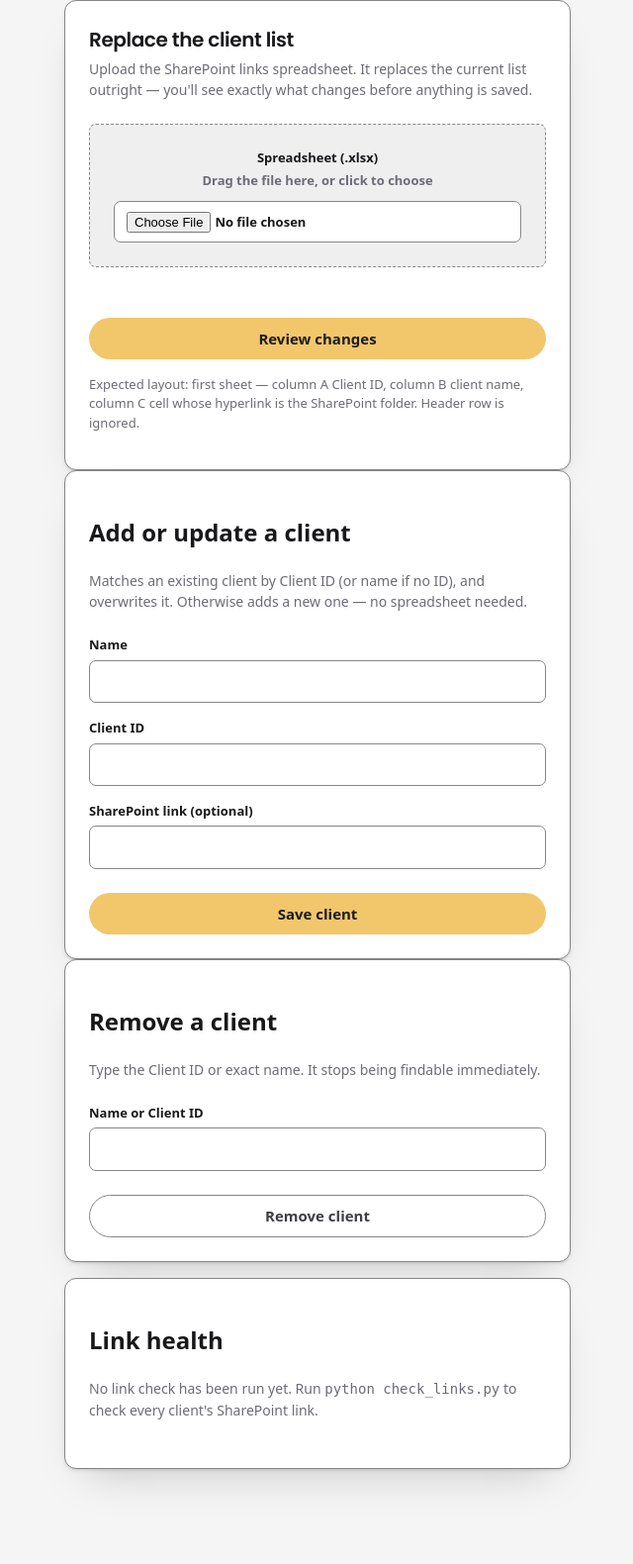
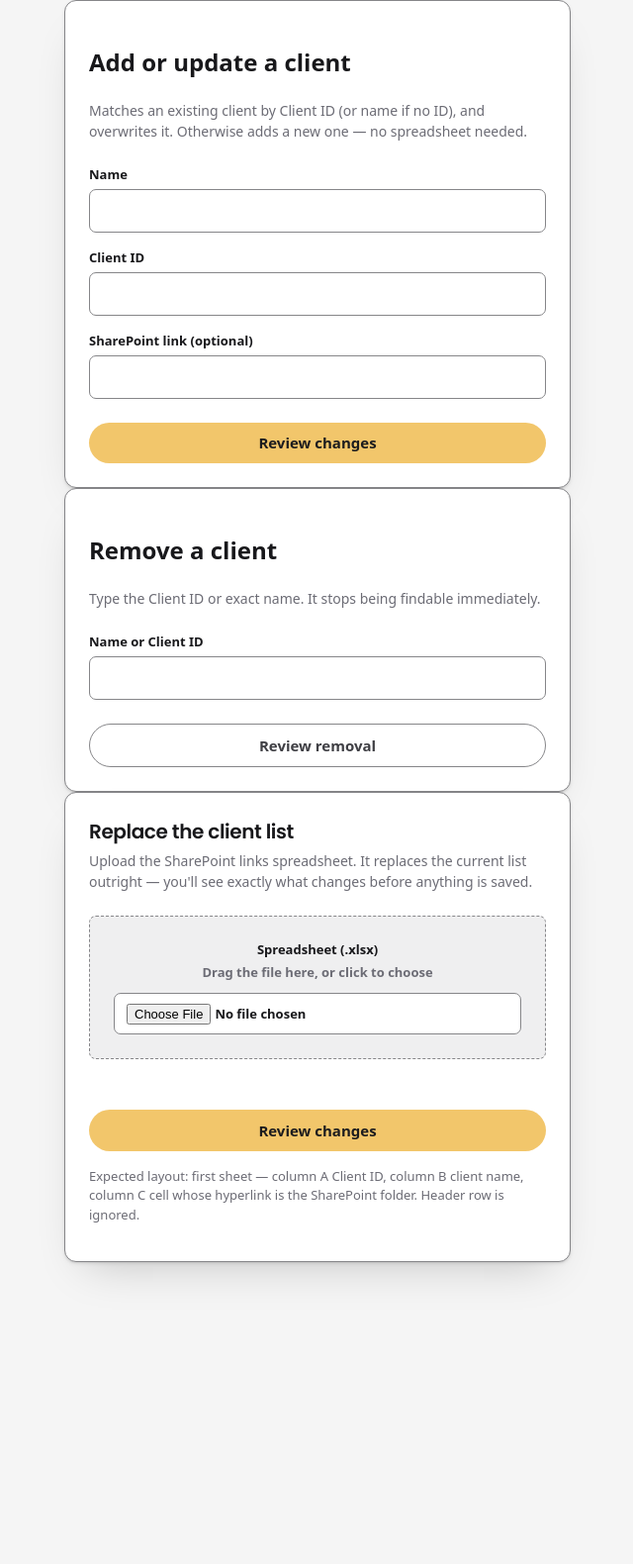
Before and after one commit to Ansh-BS/Client-Sharepoint-Search, a Flask app: page /admin in a window 1280 px wide. Shown: the part 50-1630 px from the top of the page at 99% size, without its empty margins (319-959 px from the left). After the commit the page ends 1342 px from the top, so only its background shows below. Run offline with Flask 3, Linux system fonts and the light colour scheme; the visitor is signed in with stand-in values (Sample User, id 1); parts of the project's set-up code (start-up, migrations or seed data) failed here and were passed over.

Commit message:
feat: drop link-health panel, reorder admin cards, preview before add/remove
Add-or-update and Remove-a-client now match the spreadsheet-replace flow:
a confirm step shows what will change before anything is saved. Card
order becomes Add/update -> Remove -> Replace list, and the link-health
UI (button, report table, LINK_CHECK_ENABLED wiring) is dropped from
/admin entirely -- `python check_links.py` still works standalone.

Co-Authored-By: Claude Sonnet 5 <noreply@anthropic.com>

```diff
--- a/app.py
+++ b/app.py
@@ -2,7 +2,6 @@
 import hmac
 import os
 import secrets
-import threading
 from functools import wraps
 
 from dotenv import load_dotenv
@@ -11,10 +10,8 @@ from flask import (Flask, jsonify, redirect, render_template, request,
 from flask_limiter import Limiter
 from flask_limiter.util import get_remote_address
 
-from link_health import check_all
 from storage import (discard_pending, load_clients, load_pending,
-                     load_report, report_path, save_clients, save_pending,
-                     save_report)
+                     save_clients, save_pending)
 from xlsx_parser import ParseError, parse_xlsx
 
 load_dotenv()
@@ -43,13 +40,7 @@ limiter = Limiter(get_remote_address, app=app, default_limits=[],
 # leaves staff staring at the old ones. Bump this on every deploy that touches
 # style.css, search.js, theme.js or any of the other static scripts; the
 # changed URL forces a fresh fetch. Templates read it via asset_v().
-ASSET_VERSION = "12"
-
-# Enables button-related copy/actions for the link-health check on /admin
-# (the button itself lands in a later task). Default off: staff who haven't
-# opted in should not see instructions for a control that doesn't exist yet.
-LINK_CHECK_ENABLED = os.getenv("LINK_CHECK_ENABLED", "").strip().lower() in (
-    "1", "true", "yes")
+ASSET_VERSION = "13"
 
 
 @app.context_processor
@@ -150,6 +141,21 @@ def _diff_clients(current, new):
     return dropped, added
 
 
+def _find_by_key(clients, cid, name):
+    key = _client_key({"id": cid, "name": name})
+    return next((i for i, c in enumerate(clients) if _client_key(c) == key), None)
+
+
+def _find_by_query(clients, query):
+    idx = next((i for i, c in enumerate(clients)
+               if (c.get("id") or "").strip() == query), None)
+    if idx is None:
+        idx = next((i for i, c in enumerate(clients)
+                   if (c.get("name") or "").strip().casefold()
+                   == query.casefold()), None)
+    return idx
+
+
 @app.route("/admin/unlock", methods=["GET", "POST"])
 @limiter.limit("10 per 15 minutes", methods=["POST"])
 @staff_required
@@ -171,15 +177,16 @@ def admin():
     result = None
     error = None
     preview = None
-    checking = False
     if request.method == "POST":
         action = request.form.get("action", "preview")
 
         if action == "cancel":
-            # Throw away an unconfirmed preview and return to a clean form.
+            # Throw away whichever unconfirmed preview is pending and return
+            # to a clean form.
             token = session.pop("pending_upload", None)
             if token:
                 discard_pending(token)
+            session.pop("pending_action", None)
             return redirect(url_for("admin"))
 
         elif action == "confirm":
@@ -210,18 +217,31 @@ def admin():
                 error = "Client name and Client ID required."
             else:
                 clients = load_clients()
-                key = _client_key({"id": cid, "name": name})
-                idx = next((i for i, c in enumerate(clients)
-                           if _client_key(c) == key), None)
-                entry = {"id": cid, "name": name, "link": link}
+                idx = _find_by_key(clients, cid, name)
+                verb = "Added" if idx is None else "Updated"
+                old_link = clients[idx]["link"] if idx is not None else None
+                pending = {"kind": "add", "name": name, "id": cid,
+                          "link": link, "verb": verb, "old_link": old_link}
+                session["pending_action"] = pending
+                preview = pending
+
+        elif action == "confirm_add_client":
+            pending = session.get("pending_action")
+            if not pending or pending.get("kind") != "add":
+                error = "That preview expired. Add the client again."
+            else:
+                clients = load_clients()
+                idx = _find_by_key(clients, pending["id"], pending["name"])
+                entry = {"id": pending["id"], "name": pending["name"],
+                         "link": pending["link"]}
                 if idx is None:
                     clients.append(entry)
-                    verb = "Added"
                 else:
                     clients[idx] = entry
-                    verb = "Updated"
                 save_clients(clients)
-                result = {"kind": "add", "verb": verb, "name": name}
+                session.pop("pending_action", None)
+                result = {"kind": "add", "verb": pending["verb"],
+                          "name": pending["name"]}
 
         elif action == "delete_client":
             query = request.form.get("client_query", "").strip()
@@ -229,32 +249,31 @@ def admin():
                 error = "Enter a client name or ID to remove."
             else:
                 clients = load_clients()
-                idx = next((i for i, c in enumerate(clients)
-                           if (c.get("id") or "").strip() == query), None)
-                if idx is None:
-                    idx = next((i for i, c in enumerate(clients)
-                               if (c.get("name") or "").strip().casefold()
-                               == query.casefold()), None)
+                idx = _find_by_query(clients, query)
                 if idx is None:
                     error = f'No client matches "{query}".'
+                else:
+                    found = clients[idx]
+                    pending = {"kind": "delete", "query": query,
+                              "id": found.get("id"), "name": found["name"],
+                              "link": found.get("link")}
+                    session["pending_action"] = pending
+                    preview = pending
+
+        elif action == "confirm_delete_client":
+            pending = session.get("pending_action")
+            if not pending or pending.get("kind") != "delete":
+                error = "That preview expired. Remove the client again."
+            else:
+                clients = load_clients()
+                idx = _find_by_query(clients, pending["query"])
+                if idx is None:
+                    error = f'No client matches "{pending["query"]}".'
                 else:
                     removed = clients.pop(idx)
                     save_clients(clients)
                     result = {"kind": "delete", "name": removed["name"]}
-
-        elif action == "check_links":
-            if not LINK_CHECK_ENABLED:
-                error = "Link checking is not enabled on this server."
-            else:
-                dest = report_path()
-                snapshot = load_clients()
-
-                def _run(clients):
-                    save_report(check_all(clients), path=dest)
-
-                threading.Thread(target=_run, args=(snapshot,),
-                                 daemon=True).start()
-                checking = True
+                session.pop("pending_action", None)
 
         else:  # preview: parse and stash, but change nothing yet
             file = request.files.get("file")
@@ -275,6 +294,7 @@ def admin():
                     save_pending(clients, token)
                     session["pending_upload"] = token
                     preview = {
+                        "kind": "replace",
                         "token": token,
                         "count": len(clients),
                         "current_count": len(current),
@@ -284,9 +304,7 @@ def admin():
                                     if not c["link"]],
                         }
     return render_template("admin.html", result=result, error=error,
-                           preview=preview, health=load_report(),
-                           link_check_enabled=LINK_CHECK_ENABLED,
-                           checking=checking)
+                           preview=preview)
 
 
 if __name__ == "__main__":
--- a/templates/admin.html
+++ b/templates/admin.html
@@ -22,6 +22,7 @@
 {% if preview %}
   {# --- review before committing (modal) --------------------------- #}
   <dialog class="modal card" id="preview-modal" open>
+  {% if preview.kind == "replace" %}
     <h1>Review before replacing</h1>
     <p class="sub"><strong>Nothing has changed yet.</strong> This is what the upload
       will do to the live list. Confirm to apply it.</p>
@@ -61,9 +62,99 @@
         <button type="submit" class="secondary" data-role="cancel">Cancel</button>
       </form>
     </div>
+
+  {% elif preview.kind == "add" %}
+    <h1>Review before saving</h1>
+    <p class="sub"><strong>Nothing has changed yet.</strong> Confirm to save this
+      client.</p>
+
+    {% if preview.verb == "Added" %}
+      <p class="review-line">Adds a new client: <strong>{{ preview.name }}</strong>
+        (ID {{ preview.id }}).</p>
+    {% else %}
+      <p class="review-line">Updates existing client <strong>{{ preview.name }}</strong>
+        (ID {{ preview.id }}).</p>
+    {% endif %}
+
+    {% if preview.verb == "Updated" and preview.old_link != preview.link %}
+      <p class="review-line">Link changes from
+        <strong>{{ preview.old_link or "no link" }}</strong> to
+        <strong>{{ preview.link or "no link" }}</strong>.</p>
+    {% else %}
+      <p class="review-line">Link: <strong>{{ preview.link or "No link provided" }}</strong>.</p>
+    {% endif %}
+
+    <div class="btn-row">
+      <form method="post">
+        <input type="hidden" name="action" value="confirm_add_client">
+        <button type="submit">{{ preview.verb }} client: {{ preview.name }}</button>
+      </form>
+      <form method="post" data-role="cancel-form">
+        <input type="hidden" name="action" value="cancel">
+        <button type="submit" class="secondary" data-role="cancel">Cancel</button>
+      </form>
+    </div>
+
+  {% elif preview.kind == "delete" %}
+    <h1>Review before removing</h1>
+    <p class="sub"><strong>Nothing has changed yet.</strong> Confirm to remove this
+      client.</p>
+
+    <details open class="danger-block">
+      <summary>{{ preview.name }} will stop being findable</summary>
+      <p>Removing this client means searching for it returns nothing,
+        immediately.</p>
+      <ul><li>{{ preview.name }} (ID {{ preview.id or "—" }})</li></ul>
+    </details>
+
+    <div class="btn-row">
+      <form method="post">
+        <input type="hidden" name="action" value="confirm_delete_client">
+        <button type="submit" class="secondary">Remove client: {{ preview.name }}</button>
+      </form>
+      <form method="post" data-role="cancel-form">
+        <input type="hidden" name="action" value="cancel">
+        <button type="submit" class="secondary" data-role="cancel">Cancel</button>
+      </form>
+    </div>
+  {% endif %}
   </dialog>
 
 {% else %}
+  <div class="card">
+    <h2>Add or update a client</h2>
+    <p class="sub">Matches an existing client by Client ID (or name if no ID),
+      and overwrites it. Otherwise adds a new one — no spreadsheet needed.</p>
+    {% if result and result.kind == "add" %}
+      <p class="ok" role="status">{{ result.verb }} client: {{ result.name }}</p>
+    {% endif %}
+    <form method="post" class="inline-form">
+      <input type="hidden" name="action" value="add_client">
+      <label for="client_name">Name</label>
+      <div class="field"><input id="client_name" type="text" name="client_name" required></div>
+      <label for="client_id">Client ID</label>
+      <div class="field"><input id="client_id" type="text" name="client_id" required></div>
+      <label for="client_link">SharePoint link (optional)</label>
+      <div class="field"><input id="client_link" type="url" name="client_link"></div>
+      <button type="submit">Review changes</button>
+    </form>
+  </div>
+
+  <div class="card">
+    <h2>Remove a client</h2>
+    <p class="sub">Type the Client ID or exact name. It stops being findable
+      immediately.</p>
+    {% if result and result.kind == "delete" %}
+      <p class="ok" role="status">Removed client: {{ result.name }}</p>
+    {% endif %}
+    <form method="post" class="inline-form">
+      <input type="hidden" name="action" value="delete_client">
+      <label for="client_query">Name or Client ID</label>
+      <div class="field"><input id="client_query" type="text" name="client_query" required></div>
+      <button type="submit" class="secondary">Review removal</button>
+    </form>
+  </div>
+
   <div class="card">
   {% if result and result.kind == "replace" %}
     {# --- committed --------------------------------------------------- #}
@@ -106,80 +197,6 @@
       folder. Header row is ignored.</p>
   {% endif %}
   </div>
-
-  <div class="card">
-    <h2>Add or update a client</h2>
-    <p class="sub">Matches an existing client by Client ID (or name if no ID),
-      and overwrites it. Otherwise adds a new one — no spreadsheet needed.</p>
-    {% if result and result.kind == "add" %}
-      <p class="ok" role="status">{{ result.verb }} client: {{ result.name }}</p>
-    {% endif %}
-    <form method="post" class="inline-form">
-      <input type="hidden" name="action" value="add_client">
-      <label for="client_name">Name</label>
-      <div class="field"><input id="client_name" type="text" name="client_name" required></div>
-      <label for="client_id">Client ID</label>
-      <div class="field"><input id="client_id" type="text" name="client_id" required></div>
-      <label for="client_link">SharePoint link (optional)</label>
-      <div class="field"><input id="client_link" type="url" name="client_link"></div>
-      <button type="submit">Save client</button>
-    </form>
-  </div>
-
-  <div class="card">
-    <h2>Remove a client</h2>
-    <p class="sub">Type the Client ID or exact name. It stops being findable
-      immediately.</p>
-    {% if result and result.kind == "delete" %}
-      <p class="ok" role="status">Removed client: {{ result.name }}</p>
-    {% endif %}
-    <form method="post" class="inline-form">
-      <input type="hidden" name="action" value="delete_client">
-      <label for="client_query">Name or Client ID</label>
-      <div class="field"><input id="client_query" type="text" name="client_query" required></div>
-      <button type="submit" class="secondary">Remove client</button>
-    </form>
-  </div>
-
-  <section class="card link-health">
-    <h2>Link health</h2>
-    {% if checking %}
-      <p class="ok" role="status">Check running… refresh in a minute to see results.</p>
-    {% endif %}
-    {% if link_check_enabled %}
-      <form method="post" class="inline-form">
-        <input type="hidden" name="action" value="check_links">
-        <button type="submit" class="secondary">Check all links now</button>
-      </form>
-    {% endif %}
-    {% if not health %}
-      <p class="sub">No link check has been run yet. Run
-        <code>python check_links.py</code>{% if link_check_enabled %} or use the
-        button above{% endif %} to check every client's SharePoint link.</p>
-    {% else %}
-      <p class="sub">Last checked {{ health.checked_at }}.
-        {{ health.counts.ok }} ok, {{ health.counts.dead }} dead,
-        {{ health.counts.suspect }} suspect, {{ health.counts.nolink }} no-link,
-        {{ health.counts.error }} error.</p>
-      {% if not health.flagged %}
-        <p class="ok" role="status">All {{ health.total }} links OK ✓</p>
-      {% else %}
-        <table class="health-table">
-          <thead><tr><th>Client ID</th><th>Name</th><th>Status</th><th>Code</th></tr></thead>
-          <tbody>
-          {% for f in health.flagged %}
-            <tr>
-              <td>{{ f.id }}</td>
-              <td>{{ f.name }}</td>
-              <td><span class="badge badge-{{ f.category }}">{{ f.category }}</span></td>
-              <td>{{ f.status if f.status is not none else '—' }}</td>
-            </tr>
-          {% endfor %}
-          </tbody>
-        </table>
-      {% endif %}
-    {% endif %}
-  </section>
 {% endif %}
 </main>
 <script src="{{ url_for('static', filename='password.js', v=asset_v) }}"></script>
```
Also changed, not shown: tests/test_admin.py (+84 -75 lines).
